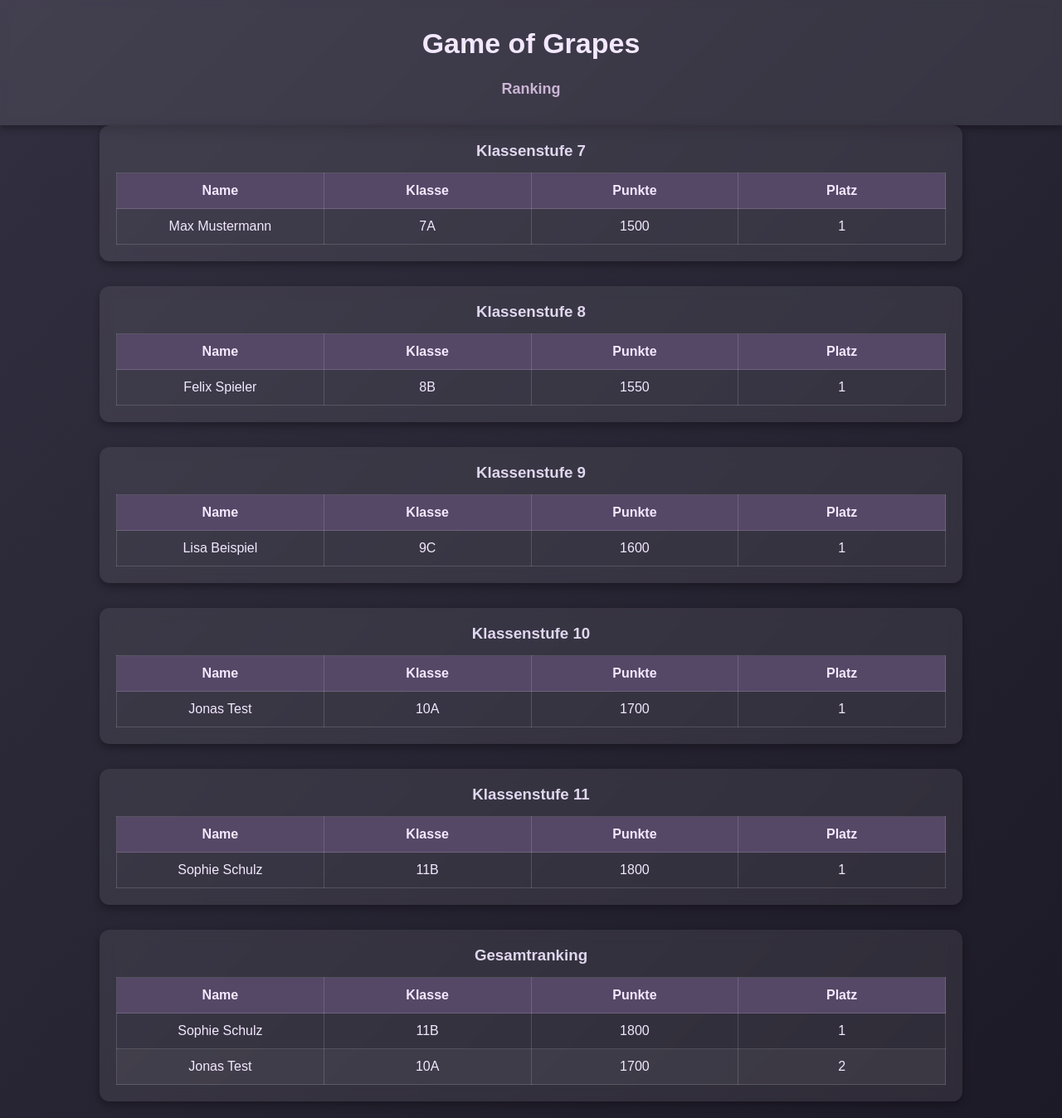
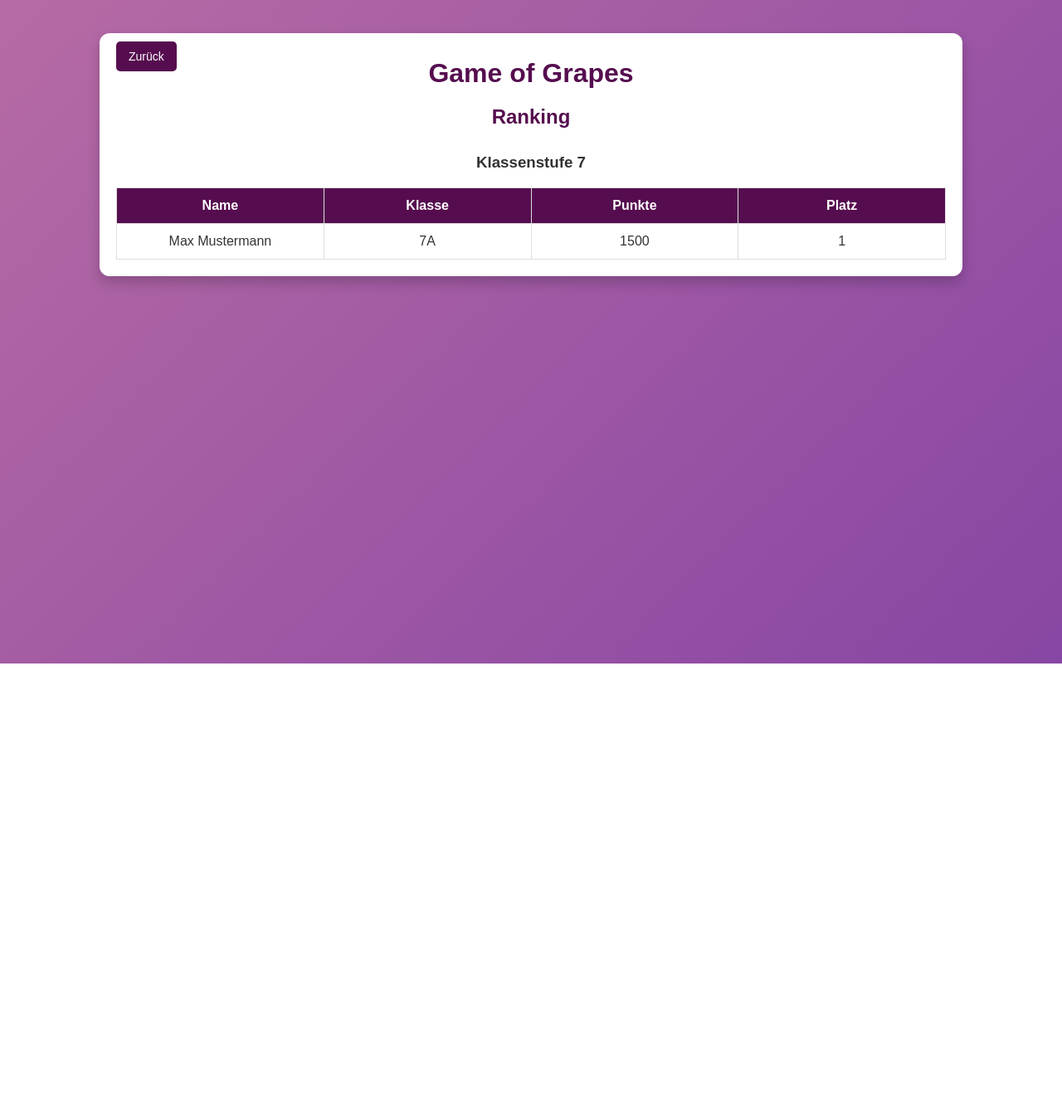
Before and after one commit to wbgym-webteam/subdomain, a Flask app: page /gog/ranking in a window 1280 px wide. Shown: the whole page at 83% size. After the commit the page ends 800 px from the top, so only its background shows below. Run offline with Flask 3, Linux system fonts and the light colour scheme; parts of the project's set-up code (start-up, migrations or seed data) failed here and were passed over.

Commit message:
Updated GOG Ranking

```diff
--- a/src/app/templates/gog/gog_ranking.html
+++ b/src/app/templates/gog/gog_ranking.html
@@ -1,23 +1,18 @@
 {% extends './base.html' %}
 
 {% block title %}
-Home for GoG
+Ranking for GoG
 {% endblock %}
 
 {% block content %}
 
-
 <body>
 
-<div class="header">
-    <h1>Game of Grapes</h1>
-    <h2>Ranking</h2>
-</div>
-
 <div class="ranking-container">
-
-    <!-- Tabellen für Klassenstufen 7 bis 11 -->
-    <div class="table-container">
+    <div class="table-container" style="margin-top: 40px;">
+        <button class="back-button" onclick="goToDashboard()">Zurück</button>
+        <h1 style="margin-top: 0;">Game of Grapes</h1>
+        <h2 style="margin-bottom: 20px;">Ranking</h2>
         <h3>Klassenstufe 7</h3>
         <table>
             <thead>
@@ -38,161 +33,23 @@ Home for GoG
             </tbody>
         </table>
     </div>
-
-    <div class="table-container">
-        <h3>Klassenstufe 8</h3>
-        <table>
-            <thead>
-                <tr>
-                    <th>Name</th>
-                    <th>Klasse</th>
-                    <th>Punkte</th>
-                    <th>Platz</th>
-                </tr>
-            </thead>
-            <tbody>
-                <tr>
-                    <td>Felix Spieler</td>
-                    <td>8B</td>
-                    <td>1550</td>
-                    <td>1</td>
-                </tr>
-            </tbody>
-        </table>
-    </div>
-
-    <div class="table-container">
-        <h3>Klassenstufe 9</h3>
-        <table>
-            <thead>
-                <tr>
-                    <th>Name</th>
-                    <th>Klasse</th>
-                    <th>Punkte</th>
-                    <th>Platz</th>
-                </tr>
-            </thead>
-            <tbody>
-                <tr>
-                    <td>Lisa Beispiel</td>
-                    <td>9C</td>
-                    <td>1600</td>
-                    <td>1</td>
-                </tr>
-            </tbody>
-        </table>
-    </div>
-
-    <div class="table-container">
-        <h3>Klassenstufe 10</h3>
-        <table>
-            <thead>
-                <tr>
-                    <th>Name</th>
-                    <th>Klasse</th>
-                    <th>Punkte</th>
-                    <th>Platz</th>
-                </tr>
-            </thead>
-            <tbody>
-                <tr>
-                    <td>Jonas Test</td>
-                    <td>10A</td>
-                    <td>1700</td>
-                    <td>1</td>
-                </tr>
-            </tbody>
-        </table>
-    </div>
-
-    <div class="table-container">
-        <h3>Klassenstufe 11</h3>
-        <table>
-            <thead>
-                <tr>
-                    <th>Name</th>
-                    <th>Klasse</th>
-                    <th>Punkte</th>
-                    <th>Platz</th>
-                </tr>
-            </thead>
-            <tbody>
-                <tr>
-                    <td>Sophie Schulz</td>
-                    <td>11B</td>
-                    <td>1800</td>
-                    <td>1</td>
-                </tr>
-            </tbody>
-        </table>
-    </div>
-
-    <!-- Gesamtranking -->
-    <div class="table-container">
-        <h3>Gesamtranking</h3>
-        <table>
-            <thead>
-                <tr>
-                    <th>Name</th>
-                    <th>Klasse</th>
-                    <th>Punkte</th>
-                    <th>Platz</th>
-                </tr>
-            </thead>
-            <tbody>
-                <tr>
-                    <td>Sophie Schulz</td>
-                    <td>11B</td>
-                    <td>1800</td>
-                    <td>1</td>
-                </tr>
-                <tr>
-                    <td>Jonas Test</td>
-                    <td>10A</td>
-                    <td>1700</td>
-                    <td>2</td>
-                </tr>
-            </tbody>
-        </table>
-    </div>
 </div>
 
 </body>
+
 <style>
-    /* Allgemeines Styling */
     body {
         font-family: 'Arial', sans-serif;
         margin: 0;
         padding: 0;
-        background: linear-gradient(135deg, #322f40, #1d1a27); /* Dezenter dunkler Farbverlauf */
-        color: #fff;
+        background: linear-gradient(135deg, #b66ba4, #8846a4);
+        color: #333;
         min-height: 100vh;
         display: flex;
         flex-direction: column;
         align-items: center;
     }
 
-    /* Header */
-    .header {
-        text-align: center;
-        padding: 20px 0;
-        width: 100%;
-        background: rgba(255, 255, 255, 0.08); /* Weiche Transparenz */
-        backdrop-filter: blur(5px);
-        box-shadow: 0 4px 8px rgba(0, 0, 0, 0.3);
-    }
-
-    .header h1 {
-        font-size: 34px;
-        color: #f3e8ff;
-    }
-
-    .header h2 {
-        font-size: 18px;
-        color: #cbb5d4;
-    }
-
-    /* Container für alle Tabellen */
     .ranking-container {
         width: 90%;
         max-width: 1000px;
@@ -203,61 +60,70 @@ Home for GoG
         padding-bottom: 20px;
     }
 
-    /* Tabellen-Container */
     .table-container {
         width: 100%;
-        background: rgba(255, 255, 255, 0.08); /* Dezente Box-Farbe */
+        background: #fff;
         padding: 20px;
         border-radius: 12px;
-        box-shadow: 0 4px 10px rgba(0, 0, 0, 0.3);
-        backdrop-filter: blur(8px);
+        box-shadow: 0 8px 16px rgba(0, 0, 0, 0.2);
         text-align: center;
+        position: relative;
     }
 
-    .table-container h3 {
-        margin-top: 0;
-        margin-bottom: 15px;
-        color: #e0d7ef;
+    .back-button {
+        position: absolute;
+        top: 10px;
+        left: 20px;
+        background-color: #560d4f;
+        color: white;
+        border: none;
+        padding: 10px 15px;
+        border-radius: 5px;
+        cursor: pointer;
+        font-size: 14px;
+        transition: background 0.3s;
     }
 
-    /* Tabellen */
+    .back-button:hover {
+        background-color: #8a2a7b;
+    }
+
+    h1, h2 {
+        margin: 0;
+        color: #560d4f;
+    }
+
     table {
         width: 100%;
         border-collapse: collapse;
-        color: #f3e8ff;
-        table-layout: fixed; /* Einheitliche Spalten */
+        color: #333;
+        table-layout: fixed;
     }
 
-    /* Kopfzeilen */
     table thead {
-        background: #554766; /* Dunkles Lila */
+        background: #560d4f;
+        color: white;
     }
 
     table th, table td {
         padding: 12px;
-        text-align: center; /* Alle Inhalte mittig ausrichten */
-        border: 1px solid rgba(255, 255, 255, 0.15);
+        text-align: center;
+        border: 1px solid #ddd;
     }
 
-    /* Abwechselnde Zeilen */
     table tbody tr:nth-child(even) {
-        background: rgba(255, 255, 255, 0.05);
+        background: #f1f1f1;
     }
 
     table tbody tr:hover {
-        background: rgba(255, 255, 255, 0.1);
-    }
-
-    /* Footer */
-    .footer {
-        text-align: center;
-        padding: 15px 0;
-        width: 100%;
-        background: rgba(255, 255, 255, 0.08);
-        backdrop-filter: blur(5px);
-        font-size: 14px;
-        color: #cbb5d4;
+        background: transparent;
     }
 </style>
 
+<script>
+    function goToDashboard() {
+            window.location.href = "/dashboard";
+    }
+</script>
+
 {% endblock %}
```
